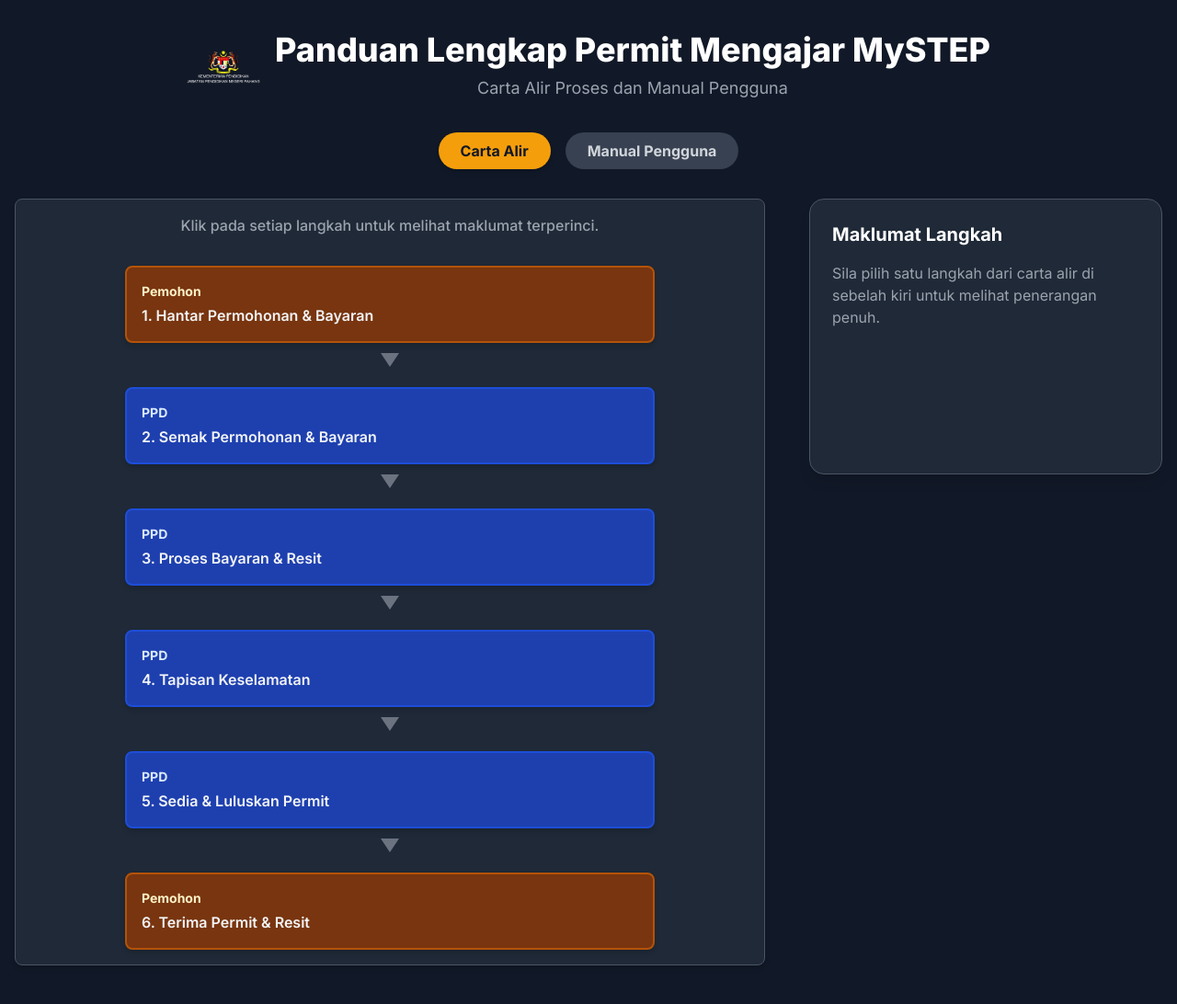
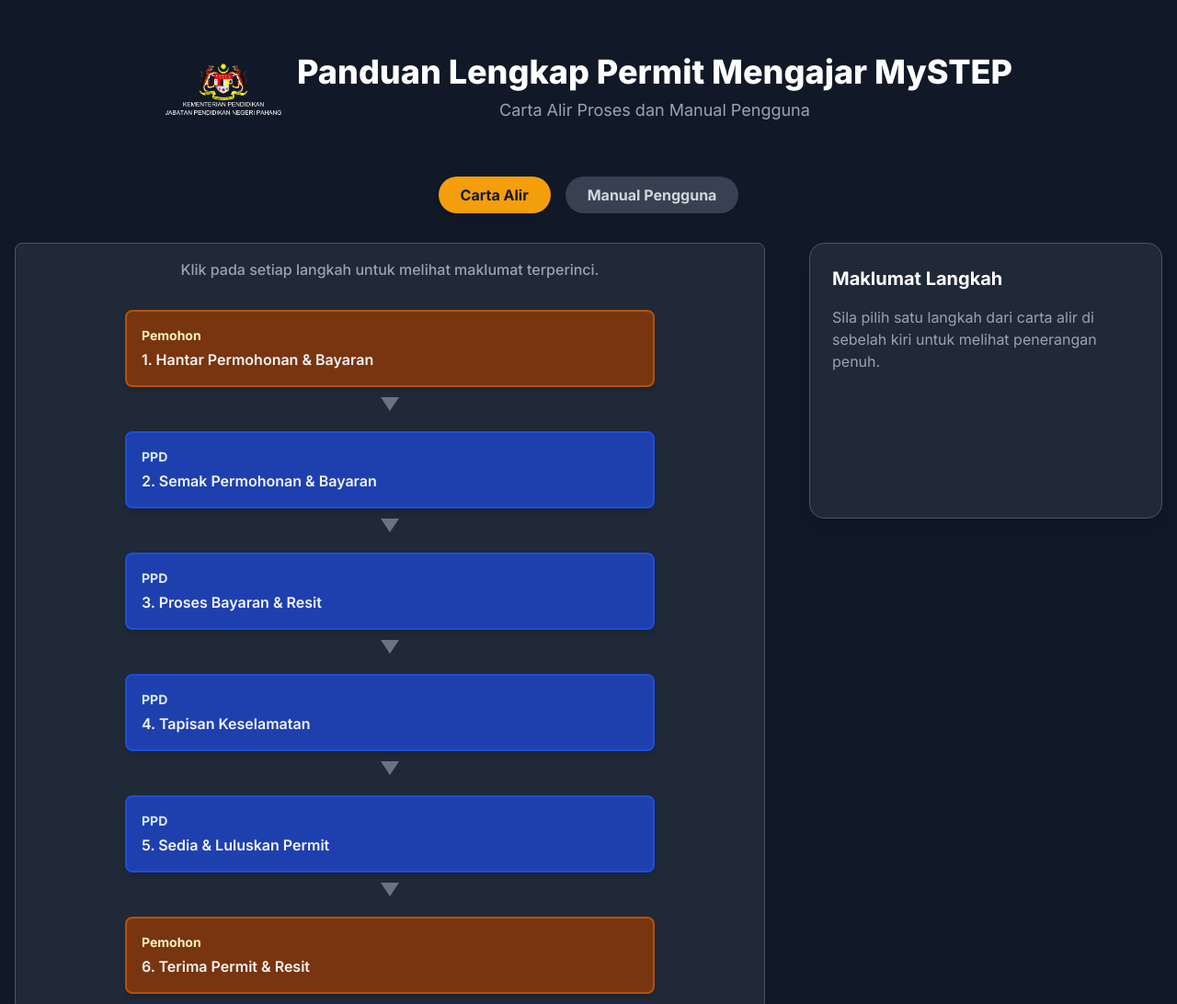
Before and after one commit to SPS-JPNPahang/MySTEP-CartaAlir, a plain HTML site: page index.html in a window 1280 px wide. Shown: the top 1092 px of the page at 92% size. Drawn offline with nearby package versions, Linux system fonts and the light colour scheme.

Commit message:
Update index.html

```diff
--- a/index.html
+++ b/index.html
@@ -119,7 +119,7 @@
     <div class="container mx-auto px-4 py-8">
 
         <header class="text-center mb-8 flex flex-col sm:flex-row items-center justify-center gap-4">
-             <img src="imej1.png" alt="Logo JPN Pahang" class="h-16 w-16 sm:h-20 sm:w-20 object-contain">
+             <img src="imej1.png" alt="Logo JPN Pahang" class="h-24 w-24 sm:h-32 sm:w-32 object-contain">
              <div>
                 <h1 class="text-3xl md:text-4xl font-extrabold text-white">Panduan Lengkap Permit Mengajar MySTEP</h1>
                 <p class="mt-2 text-lg text-gray-400">Carta Alir Proses dan Manual Pengguna</p>
```
